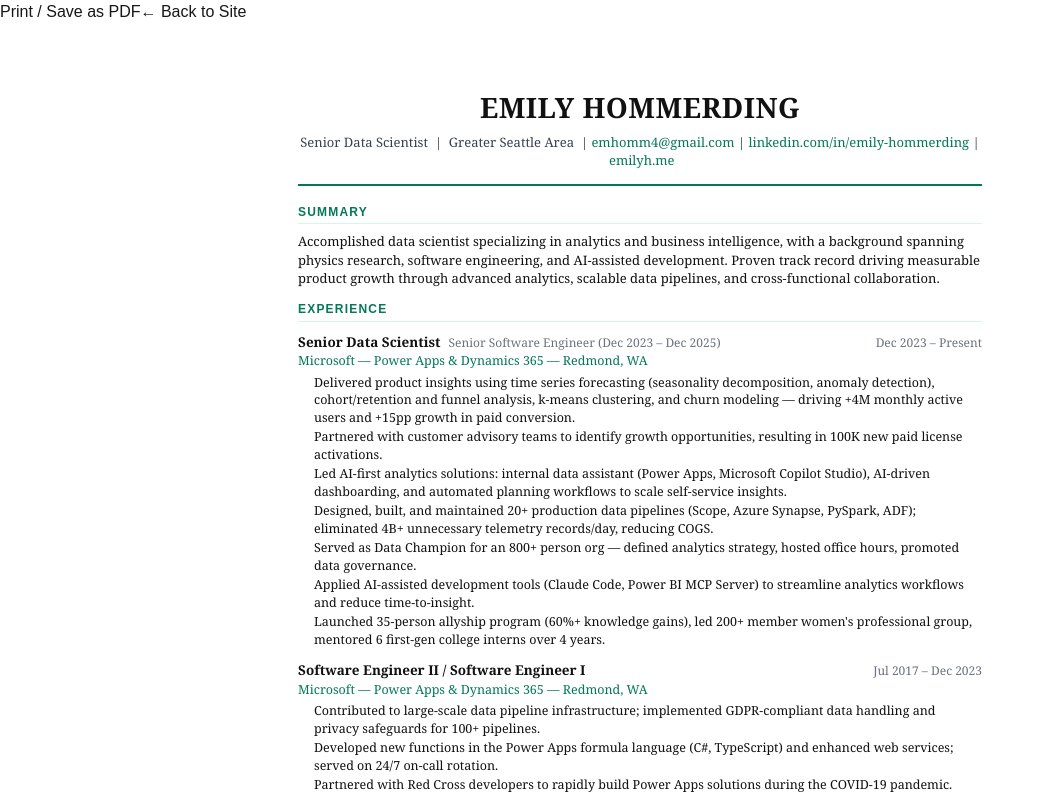
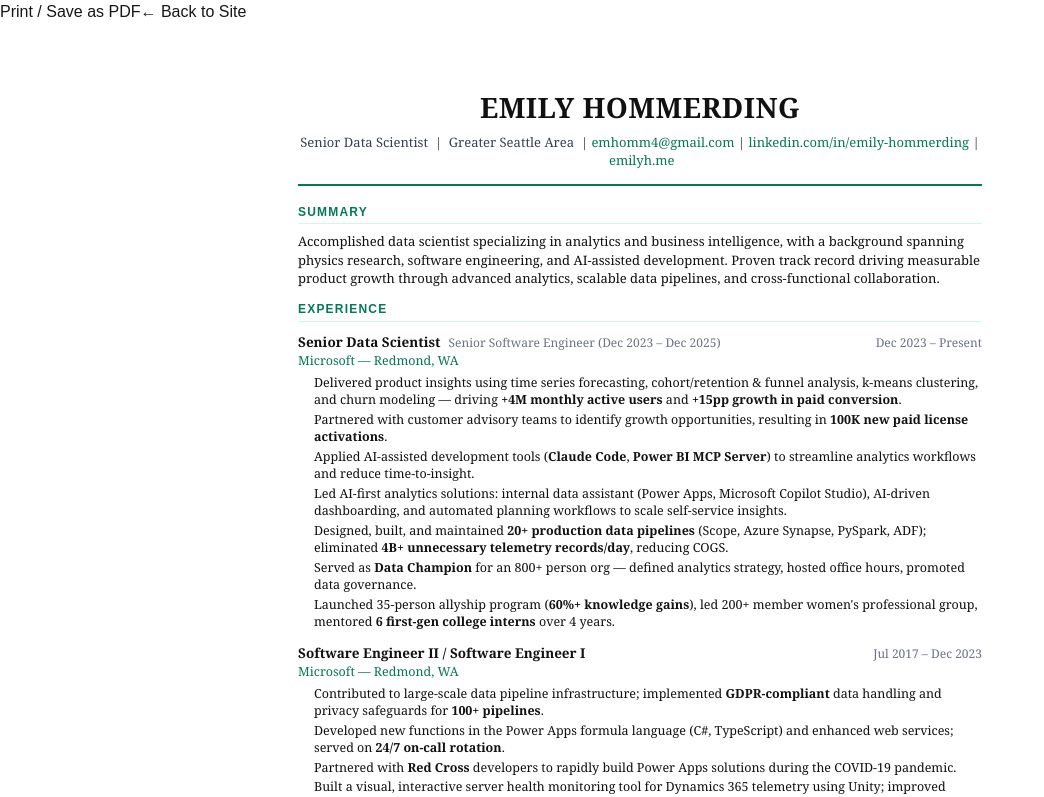
Before and after one commit to emhomm4/emilyh_me2, a Next.js app: page /resume in a window 1280 px wide. Shown: the top 797 px of the page, without its empty margins (0-1044 px from the left). Built offline with nearby package versions, Linux system fonts and the light colour scheme.

Commit message:
Bold key impact metrics on resume page

```diff
--- a/src/app/resume/page.tsx
+++ b/src/app/resume/page.tsx
@@ -68,29 +68,29 @@
           <Job
             title="Senior Data Scientist"
             subtitle="Senior Software Engineer (Dec 2023 – Dec 2025)"
-            company="Microsoft — Power Apps &amp; Dynamics 365"
+            company="Microsoft"
             location="Redmond, WA"
             period="Dec 2023 – Present"
             bullets={[
-              'Delivered product insights using time series forecasting (seasonality decomposition, anomaly detection), cohort/retention and funnel analysis, k-means clustering, and churn modeling — driving +4M monthly active users and +15pp growth in paid conversion.',
-              'Partnered with customer advisory teams to identify growth opportunities, resulting in 100K new paid license activations.',
-              'Led AI-first analytics solutions: internal data assistant (Power Apps, Microsoft Copilot Studio), AI-driven dashboarding, and automated planning workflows to scale self-service insights.',
-              'Designed, built, and maintained 20+ production data pipelines (Scope, Azure Synapse, PySpark, ADF); eliminated 4B+ unnecessary telemetry records/day, reducing COGS.',
-              'Served as Data Champion for an 800+ person org — defined analytics strategy, hosted office hours, promoted data governance.',
-              'Applied AI-assisted development tools (Claude Code, Power BI MCP Server) to streamline analytics workflows and reduce time-to-insight.',
-              'Launched 35-person allyship program (60%+ knowledge gains), led 200+ member women\'s professional group, mentored 6 first-gen college interns over 4 years.',
+              <span key={0}>Delivered product insights using time series forecasting, cohort/retention &amp; funnel analysis, k-means clustering, and churn modeling — driving <strong>+4M monthly active users</strong> and <strong>+15pp growth in paid conversion</strong>.</span>,
+              <span key={1}>Partnered with customer advisory teams to identify growth opportunities, resulting in <strong>100K new paid license activations</strong>.</span>,
+              <span key={2}>Applied AI-assisted development tools (<strong>Claude Code</strong>, <strong>Power BI MCP Server</strong>) to streamline analytics workflows and reduce time-to-insight.</span>,
+              <span key={3}>Led AI-first analytics solutions: internal data assistant (Power Apps, Microsoft Copilot Studio), AI-driven dashboarding, and automated planning workflows to scale self-service insights.</span>,
+              <span key={4}>Designed, built, and maintained <strong>20+ production data pipelines</strong> (Scope, Azure Synapse, PySpark, ADF); eliminated <strong>4B+ unnecessary telemetry records/day</strong>, reducing COGS.</span>,
+              <span key={5}>Served as <strong>Data Champion</strong> for an 800+ person org — defined analytics strategy, hosted office hours, promoted data governance.</span>,
+              <span key={6}>Launched 35-person allyship program (<strong>60%+ knowledge gains</strong>), led 200+ member women&apos;s professional group, mentored <strong>6 first-gen college interns</strong> over 4 years.</span>,
             ]}
           />
           <Job
             title="Software Engineer II / Software Engineer I"
-            company="Microsoft — Power Apps &amp; Dynamics 365"
+            company="Microsoft"
             location="Redmond, WA"
             period="Jul 2017 – Dec 2023"
             bullets={[
-              'Contributed to large-scale data pipeline infrastructure; implemented GDPR-compliant data handling and privacy safeguards for 100+ pipelines.',
-              'Developed new functions in the Power Apps formula language (C#, TypeScript) and enhanced web services; served on 24/7 on-call rotation.',
-              'Partnered with Red Cross developers to rapidly build Power Apps solutions during the COVID-19 pandemic.',
-              'Built a visual, interactive server health monitoring tool for Dynamics 365 telemetry using Unity; improved Azure services and CI/CD pipeline efficiency.',
+              <span key={0}>Contributed to large-scale data pipeline infrastructure; implemented <strong>GDPR-compliant</strong> data handling and privacy safeguards for <strong>100+ pipelines</strong>.</span>,
+              <span key={1}>Developed new functions in the Power Apps formula language (C#, TypeScript) and enhanced web services; served on <strong>24/7 on-call rotation</strong>.</span>,
+              <span key={2}>Partnered with <strong>Red Cross</strong> developers to rapidly build Power Apps solutions during the COVID-19 pandemic.</span>,
+              <span key={3}>Built a visual, interactive server health monitoring tool for Dynamics 365 telemetry using Unity; improved Azure services and CI/CD pipeline efficiency.</span>,
             ]}
           />
           <Job
@@ -99,8 +99,8 @@
             location="Monroe, WA"
             period="Jul 2016 – Jul 2017"
             bullets={[
-              'Sole developer of a patented Android application (Java, Android Studio) for a chemical/biological detection device; shipped to international production in 2017.',
-              'Applied computer vision (OpenCV) to automate image analysis of chemical test strips. Designed firmware for a custom CPU microcontroller with USB/RS-232 communication.',
+              <span key={0}>Sole developer of a <strong>patented</strong> Android application (Java, Android Studio) for a chemical/biological detection device; shipped to <strong>international production in 2017</strong>.</span>,
+              <span key={1}>Applied computer vision (OpenCV) to automate image analysis of chemical test strips; designed firmware for a custom CPU microcontroller with USB/RS-232 communication.</span>,
             ]}
           />
         </Section>
@@ -183,7 +183,7 @@
   company: string;
   location: string;
   period: string;
-  bullets: string[];
+  bullets: React.ReactNode[];
 }) {
   return (
     <div style={{ marginBottom: '10px' }}>
```
